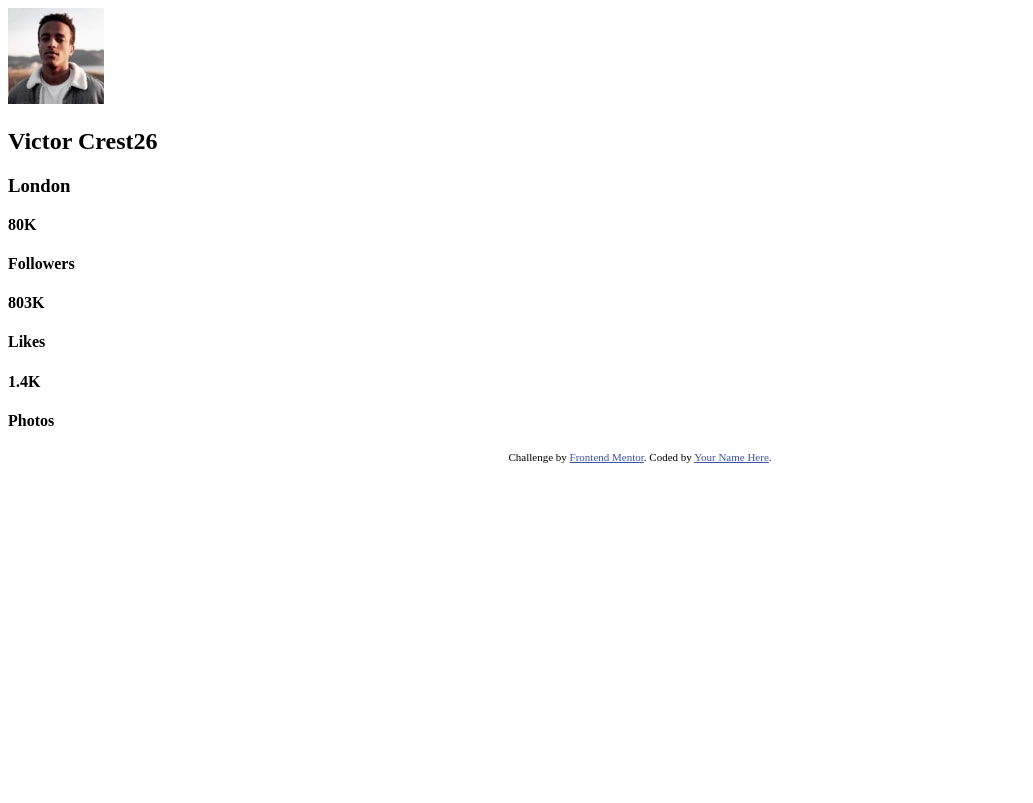
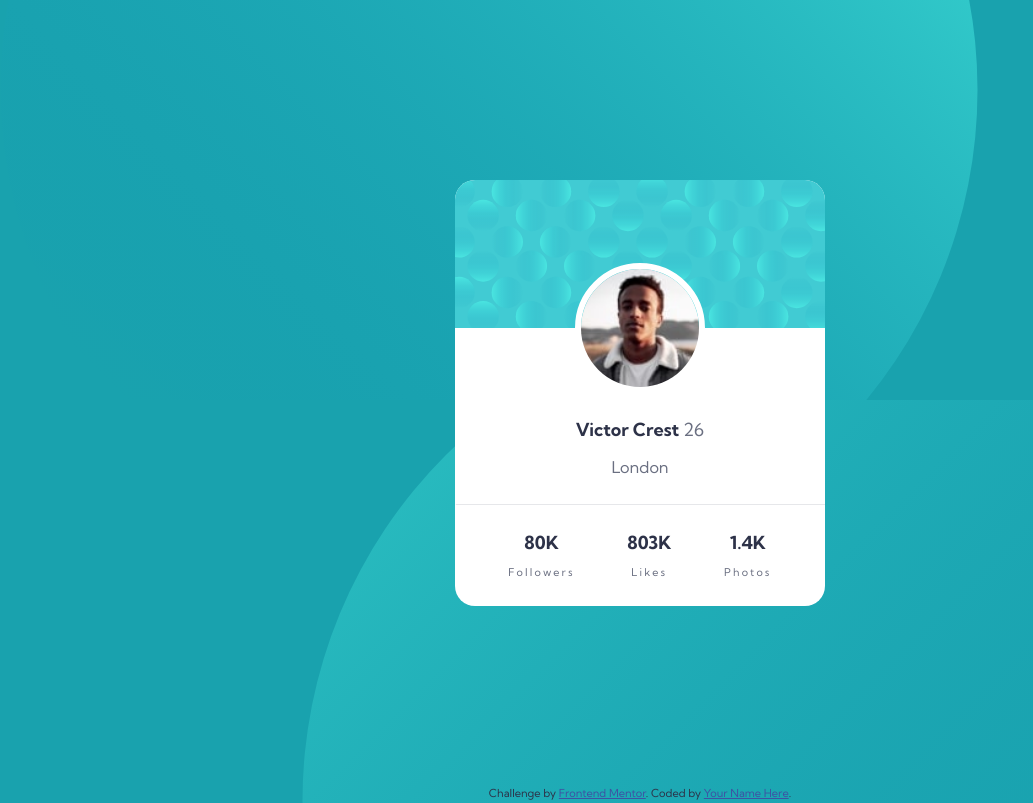
Before and after one commit to gszul/profile-card-component-main, a plain HTML site: page index.html in a window 1280 px wide. Shown: the top 803 px of the page, without its empty margins (0-1033 px from the left). Drawn offline with Linux system fonts and the light colour scheme.

Commit message:
card ready

```diff
--- a/index.html
+++ b/index.html
@@ -3,6 +3,9 @@
 <head>
   <meta charset="UTF-8">
   <meta name="viewport" content="width=device-width, initial-scale=1.0"> <!-- displays site properly based on user's device -->
+  <link rel="preconnect" href="https://fonts.googleapis.com">
+  <link rel="preconnect" href="https://fonts.gstatic.com" crossorigin>
+  <link href="https://fonts.googleapis.com/css2?family=Kumbh+Sans:wght@400;700&display=swap" rel="stylesheet">
   <link rel="stylesheet" href="style.css">
 
   <link rel="icon" type="image/png" sizes="32x32" href="./images/favicon-32x32.png">
@@ -14,11 +17,15 @@
   </style>
 </head>
 <body>
+  <div class="bubble top" aria-hidden="true"></div>
+  <div class="bubble bottom" aria-hidden="true"></div>
   <main>
     <section class="hero">
-      <img src="./images/image-victor.jpg" alt="hero photo">
-      <h1>Victor Crest<span class="age">26</span></h1>
-      <h3 class="city">London</h3>
+      <figure>
+        <img class="photo" src="./images/image-victor.jpg" alt="hero photo">
+      </figure>
+      <h1 class="name">Victor Crest <span class="age">26</span></h1>
+      <p class="city">London</p>
     </section>
     <section class="stats">
       <div>
--- a/style.css
+++ b/style.css
@@ -0,0 +1,109 @@
+*, *::after, *::before {
+    margin: 0;
+    padding: 0;
+    box-sizing: border-box;
+}
+
+img {
+    display: block;
+    max-width: 100%;
+}
+
+html,
+body {
+    height: 100%;
+}
+
+:root {
+    --dominant-color: hsl(185, 75%, 39%);
+    --complementary-color: hsl(229, 23%, 23%);
+    --accent-color: hsl(227, 10%, 46%);
+
+    font-size: 18px;
+    font-family: "Kumbh Sans", sans-serif;
+    color: var(--complementary-color);
+}
+
+body {
+    background-color: var(--dominant-color);
+    display: grid;
+    grid-template-rows: 1fr auto;
+    justify-content: center;
+    align-items: center;
+    overflow: hidden;
+}
+
+.bubble {
+    position: absolute;
+    width: 100%;
+    height: 100%;
+    z-index: -1;
+}
+
+.top {
+    background: url(./images/bg-pattern-top.svg) no-repeat;
+    top: -50%;
+}
+
+.bottom {
+    background: url(./images/bg-pattern-bottom.svg) no-repeat right;
+    bottom: -50%;
+}
+
+main {
+    background-color: white;
+    overflow: hidden;
+    border-radius: 20px;
+    text-align: center;
+    min-width: 370px;
+}
+
+.hero {
+    box-shadow: 1px 0 1px var(--accent-color);
+    display: flex;
+    flex-direction: column;
+    align-items: center;
+}
+
+.hero > figure {
+    width: 100%;
+    background: url("./images/bg-pattern-card.svg") no-repeat center/cover;
+}
+
+.photo {
+    border: 6px solid white;
+    width: 130px;
+    border-radius: 50%;
+    translate: 0 50%;
+    margin: 1rem auto 0;
+}
+
+.name {
+    font-size: 1rem;
+    margin-block: 5rem .9rem;
+}
+
+.age {
+    color: var(--accent-color);
+    font-weight: 400;
+}
+
+.city {
+    color: var(--accent-color);
+    font-size: 0.9rem;
+    margin-bottom: 1.5rem;
+}
+
+.stats {
+    display: flex;
+    justify-content: space-around;
+    padding: 1.5rem;
+}
+
+h4 {
+    color: var(--accent-color);
+    font-size: .6rem;
+    font-weight: 400;
+    letter-spacing: .2em;
+    margin-top: 1em;
+}
```
